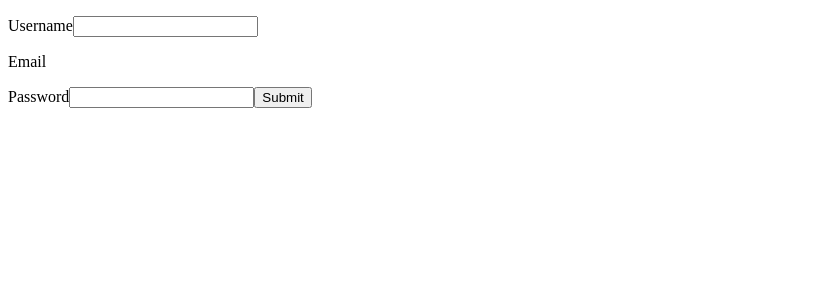
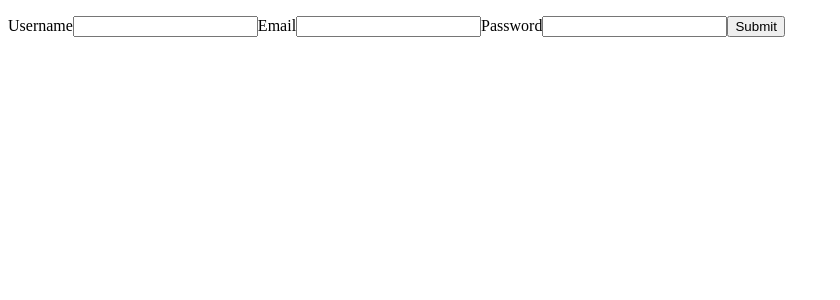
Before and after one commit to Figby222/blog, a React (Vite) app: page /log-in in a window 1280 px wide. Shown: the top 300 px of the page, without its empty margins (0-840 px from the left). Built offline with nearby package versions, Linux system fonts and the light colour scheme.

Commit message:
Make email an input

```diff
--- a/src/components/LogInPage.jsx
+++ b/src/components/LogInPage.jsx
@@ -27,7 +27,10 @@ const LogInPage = ({ logInUser }) => {
                         onChange={(e) => setUsername(e.target.value)}
                     />
                 </label>
-                <p className="email">Email</p>
+                <label className="email" htmlFor="email">
+                    Email
+                    <input type="text" name="email" id="email" />
+                </label>
                 <label className="password" htmlFor="password">
                     Password
                     <input type="password" name="password" id="password"
```
